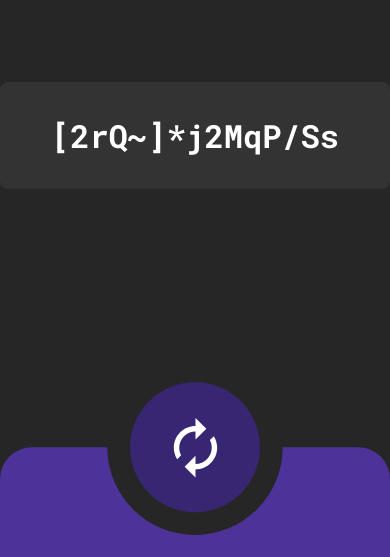
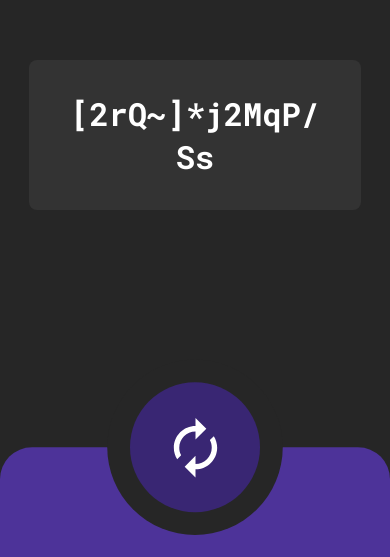
Before and after one commit to liquidwater0/password-generator, a React (Vite) app: page / in a window 390 px wide. Shown: the part 287-844 px from the top of the page. Built offline with nearby package versions, Linux system fonts and the light colour scheme.

Commit message:
tweak styling (again)

```diff
--- a/src/scss/App.scss
+++ b/src/scss/App.scss
@@ -141,6 +141,7 @@ button {
             background-color: var(--theme-2);
             color: var(--theme-text);
             padding: 1em;
+            min-width: 15rem;
             font-size: 1.5rem;
             font-weight: bold;
             border-radius: 0.5rem;
@@ -214,6 +215,7 @@ button {
 
     .password {
         font-size: 2rem !important;
+        width: 85vw;
     }
 }
 
@@ -226,10 +228,6 @@ button {
             margin-top: 5rem;
         }
     }
-
-    .password {
-        width: 100vw;
-    }
 }
 
 @keyframes spin {
```
